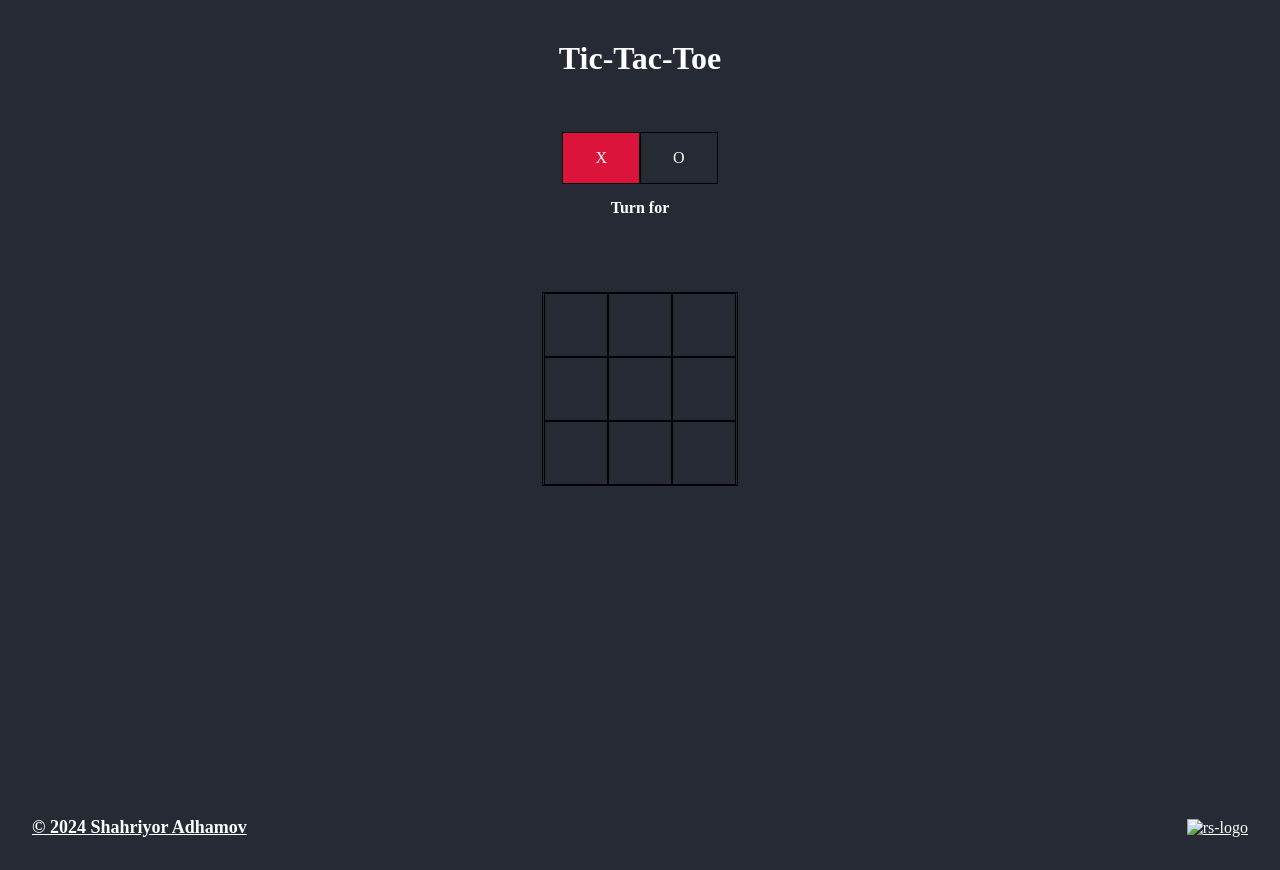
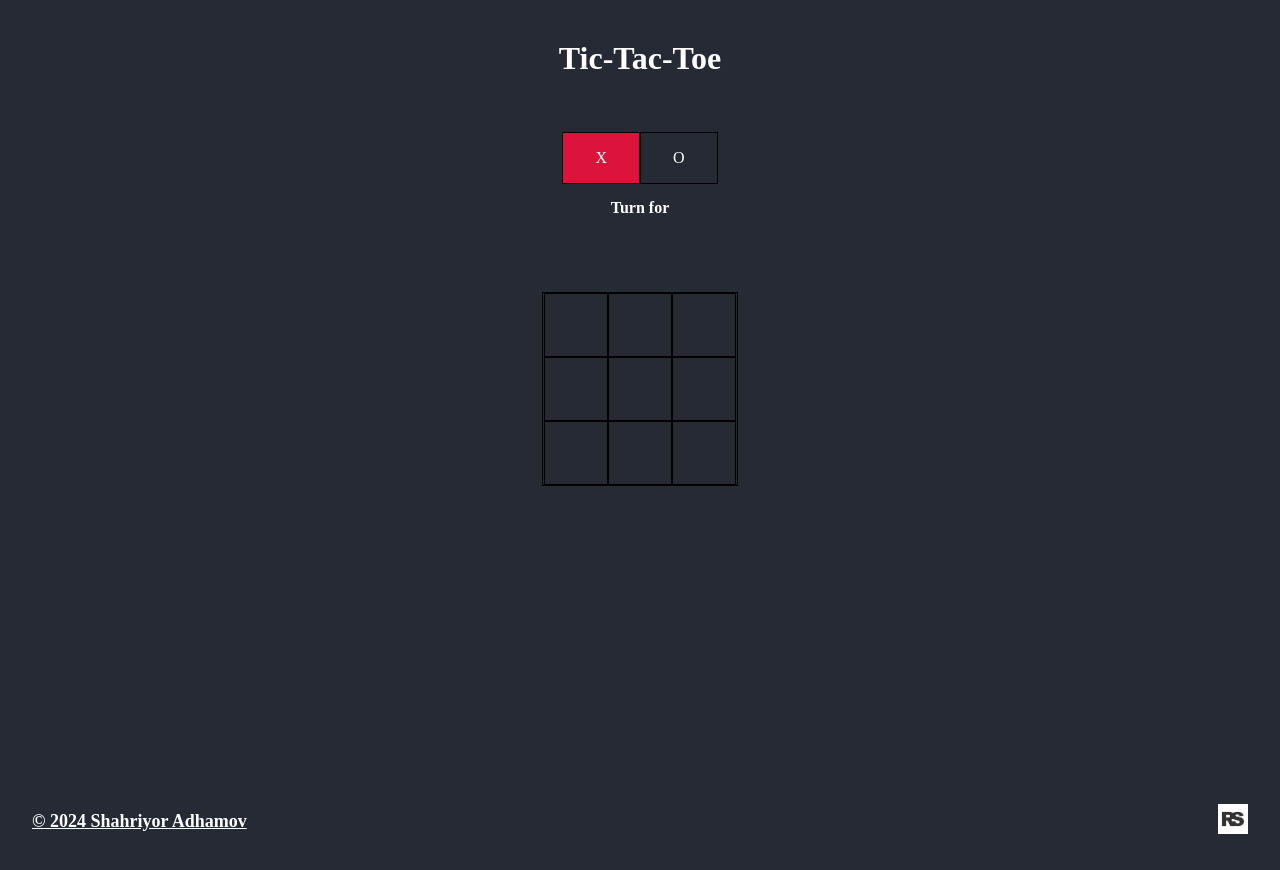
Before and after one commit to forRSschool/tic-tac-toe, a plain HTML site: page index.html in a window 1280 px wide. Drawn offline with Linux system fonts and the light colour scheme.

Commit message:
feat: add logo

```diff
--- a/index.html
+++ b/index.html
@@ -39,7 +39,7 @@
     </div>
     <div class="footer-right">
       <a href="https://rs.school/courses/javascript-ru">
-        <img src="./img/logo.png" alt="rs-logo" width='30' height='30'>
+        <img src="./assets/logo.jpg" alt="rs-logo" width='30' height='30'>
       </a>
     </div>
   </footer>
```
Also changed, not shown: assets/logo.jpg (added), 4 other files.
